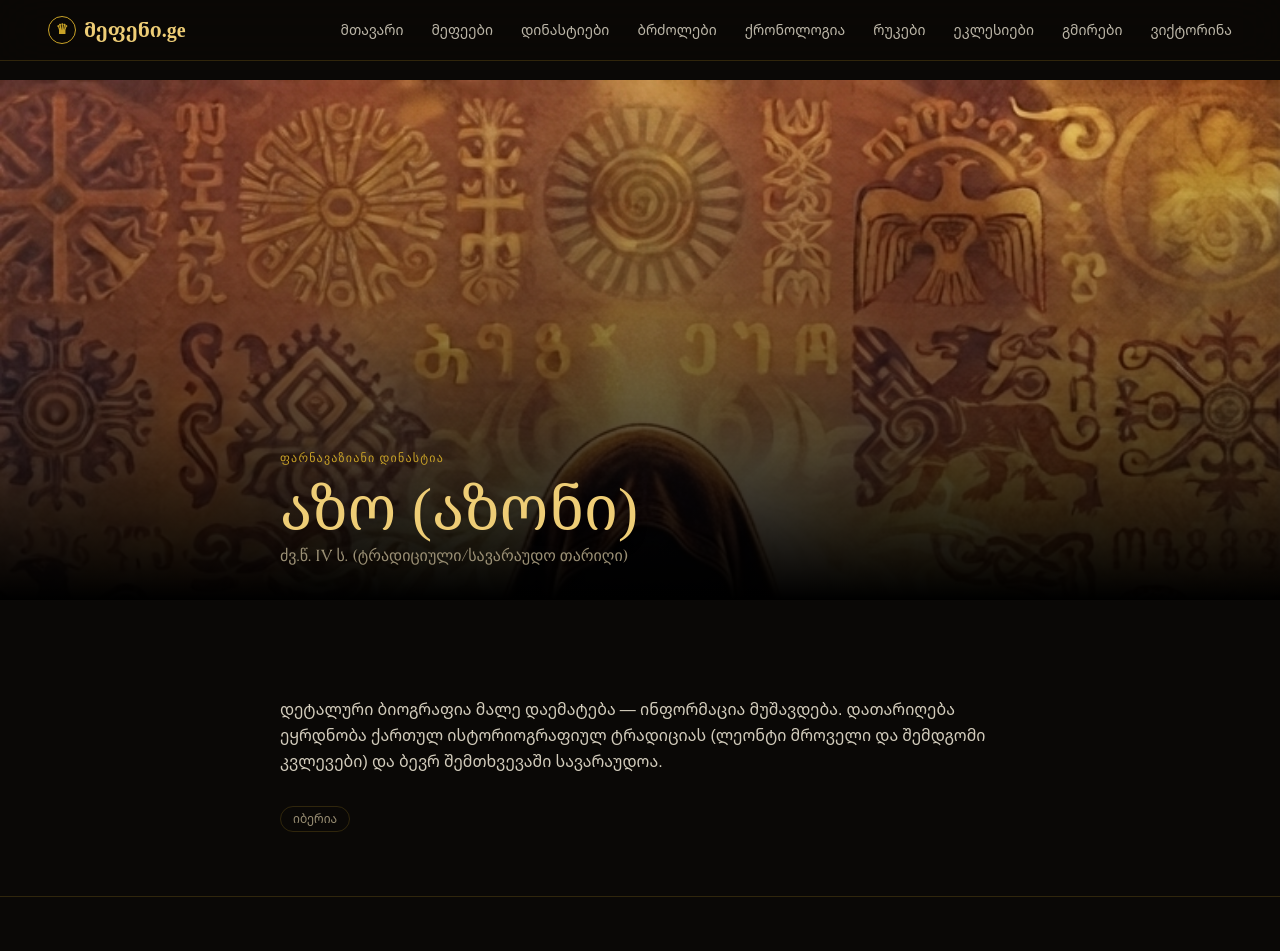
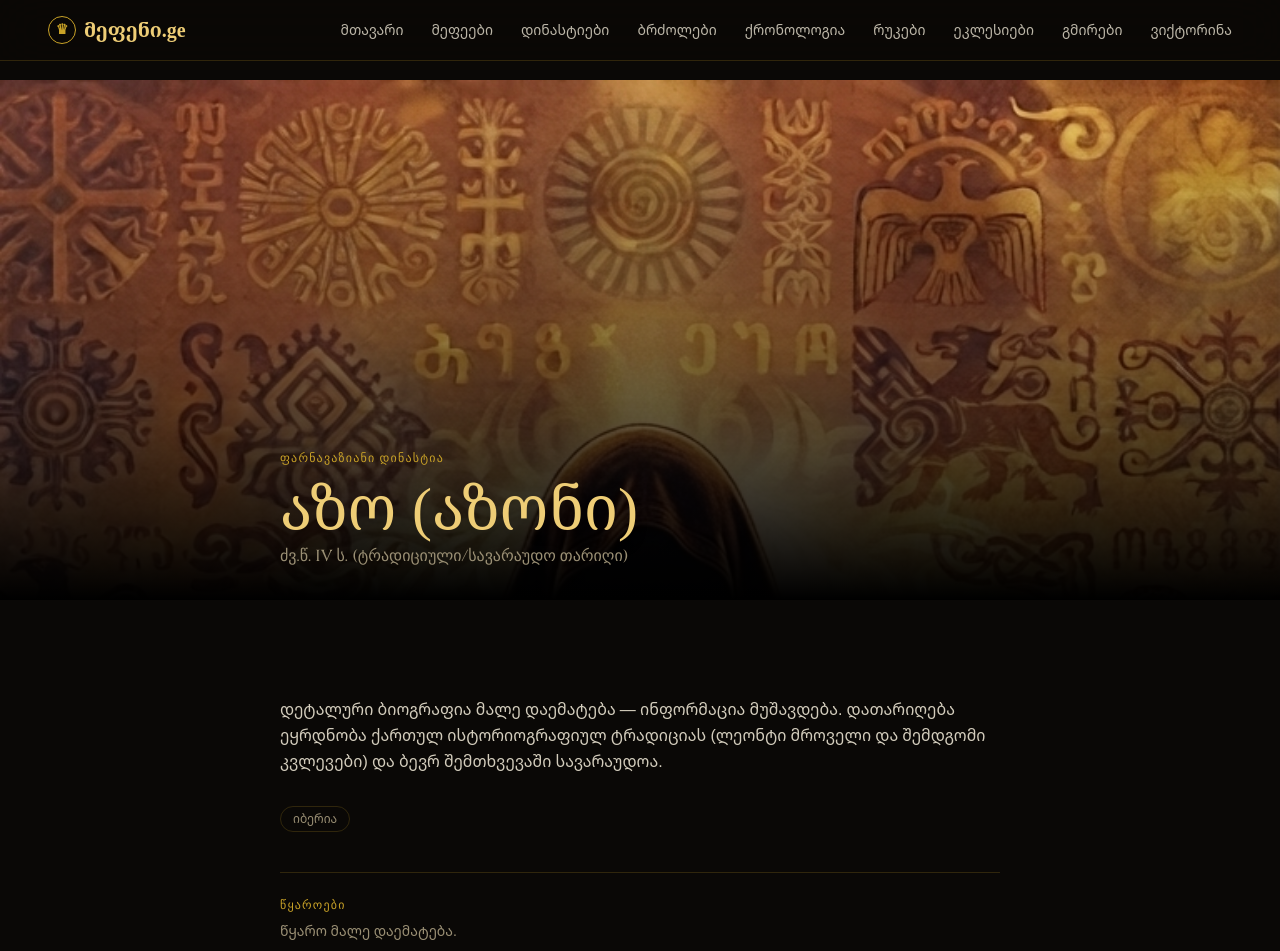
Before and after one commit to chkona/mefeni-com, a Next.js app: page /kings/iberia-01 in a window 1280 px wide. Shown: the top 951 px of the page. Built offline with nearby package versions, Linux system fonts and the light colour scheme.

Commit message:
Update page.tsx

```diff
--- a/app/kings/[slug]/page.tsx
+++ b/app/kings/[slug]/page.tsx
@@ -62,6 +62,15 @@ export default function KingDetailPage({ params }: { params: { slug: string } })
             </span>
           ))}
         </div>
+
+        <div className="mt-10 pt-6 border-t border-gold/20">
+          <h2 className="font-num text-xs tracking-widest uppercase text-gold">
+            წყაროები
+          </h2>
+          <p className="mt-2 text-sm text-muted whitespace-pre-line">
+            {king.sources && king.sources.trim() !== "" ? king.sources : "წყარო მალე დაემატება."}
+          </p>
+        </div>
       </section>
     </article>
   );
```
